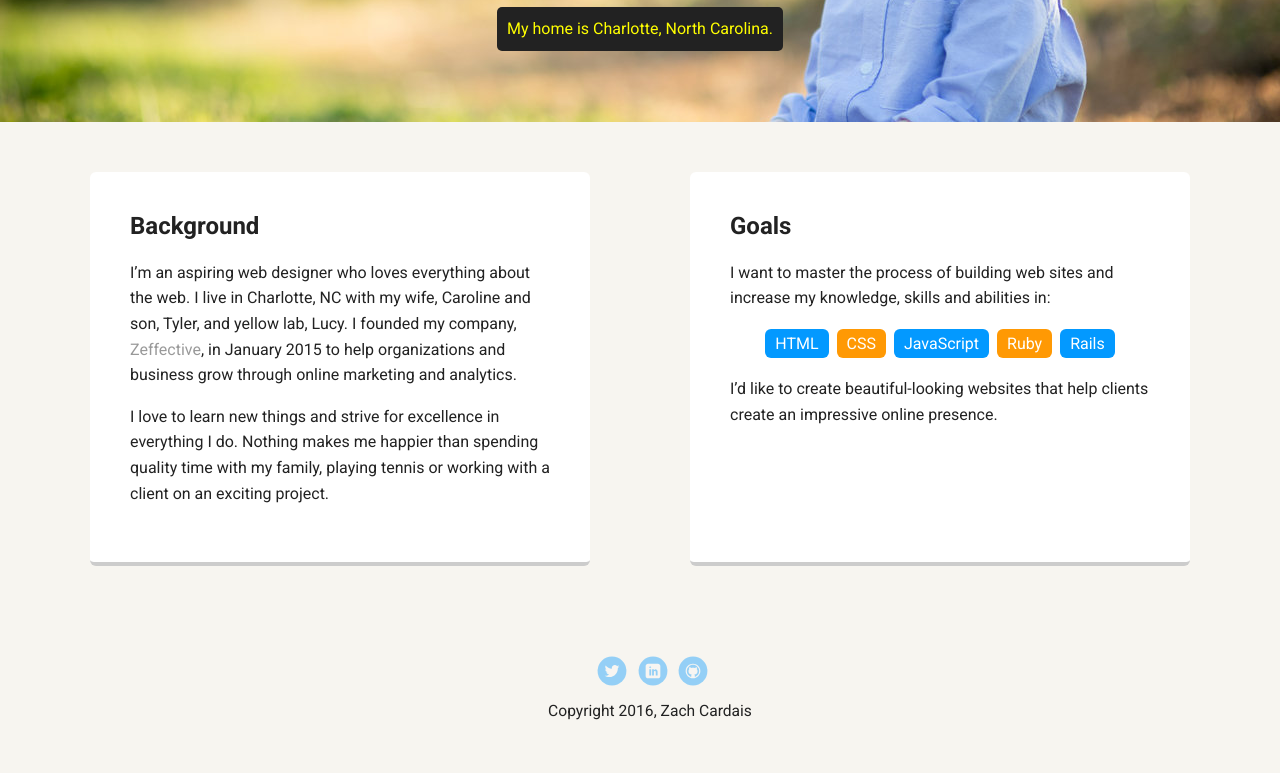
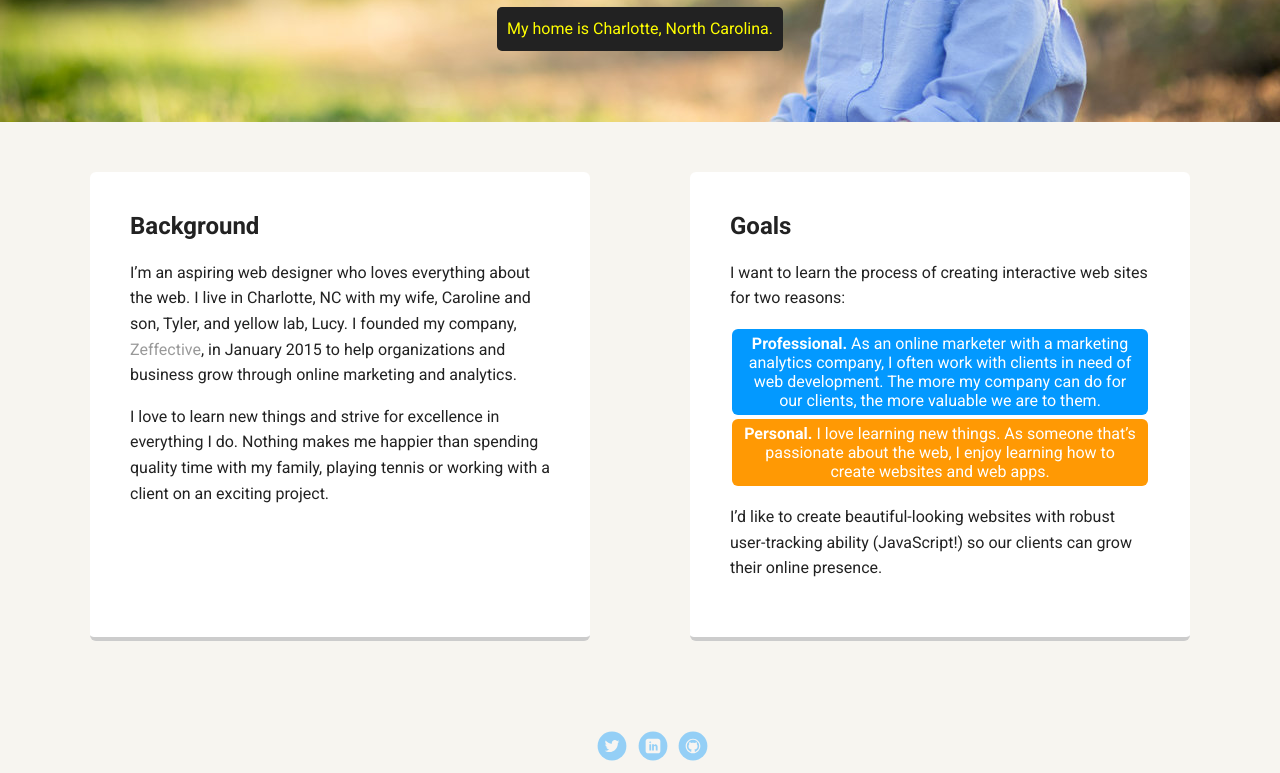
Before and after one commit to zcardais/portfolio_update_v1, a plain HTML site: page index.html in a window 1280 px wide. Shown: the part 348-1121 px from the top of the page. Drawn offline with Linux system fonts and the light colour scheme; a web font is replaced by a local one.

Commit message:
Removed Experience link from nav. Customized the Goals section.

```diff
--- a/index.html
+++ b/index.html
@@ -11,8 +11,7 @@
     <div class="main-nav">
         <ul class="nav">
           <li class="name">Zach Cardais</li>
-          <li><a href="#">Home</a></li>
-          <li><a href="#">Experience</a></li>
+          <li><a href="index.html">Home</a></li>
         </ul>
     </div>
 
@@ -31,17 +30,13 @@
 
       <div class="card">
         <h2>Goals</h2>
-        <p>I want to master the process of building web sites and increase my knowledge, skills and abilities in:</p>
+        <p>I want to learn the process of creating interactive web sites for two reasons:</p>
         <ul class="skills">
-          <li>HTML</li>
-          <li>CSS</li>
-          <li>JavaScript</li>
-          <li>Ruby</li>
-          <li>Rails</li>
+          <li><strong>Professional.</strong> As an online marketer with a marketing analytics company, I often work with clients in need of web development. The more my company can do for our clients, the more valuable we are to them.</li>
+          <li><strong>Personal.</strong> I love learning new things. As someone that’s passionate about the web, I enjoy learning how to create websites and web apps.</li>
         </ul>
-        <p>I’d like to create beautiful-looking websites that help clients create an impressive online presence.</p>
+        <p>I’d like to create beautiful-looking websites with robust user-tracking ability (JavaScript!) so our clients can grow their online presence.</p>
       </div>
-
     </main>
     <footer>
       <ul>
```
